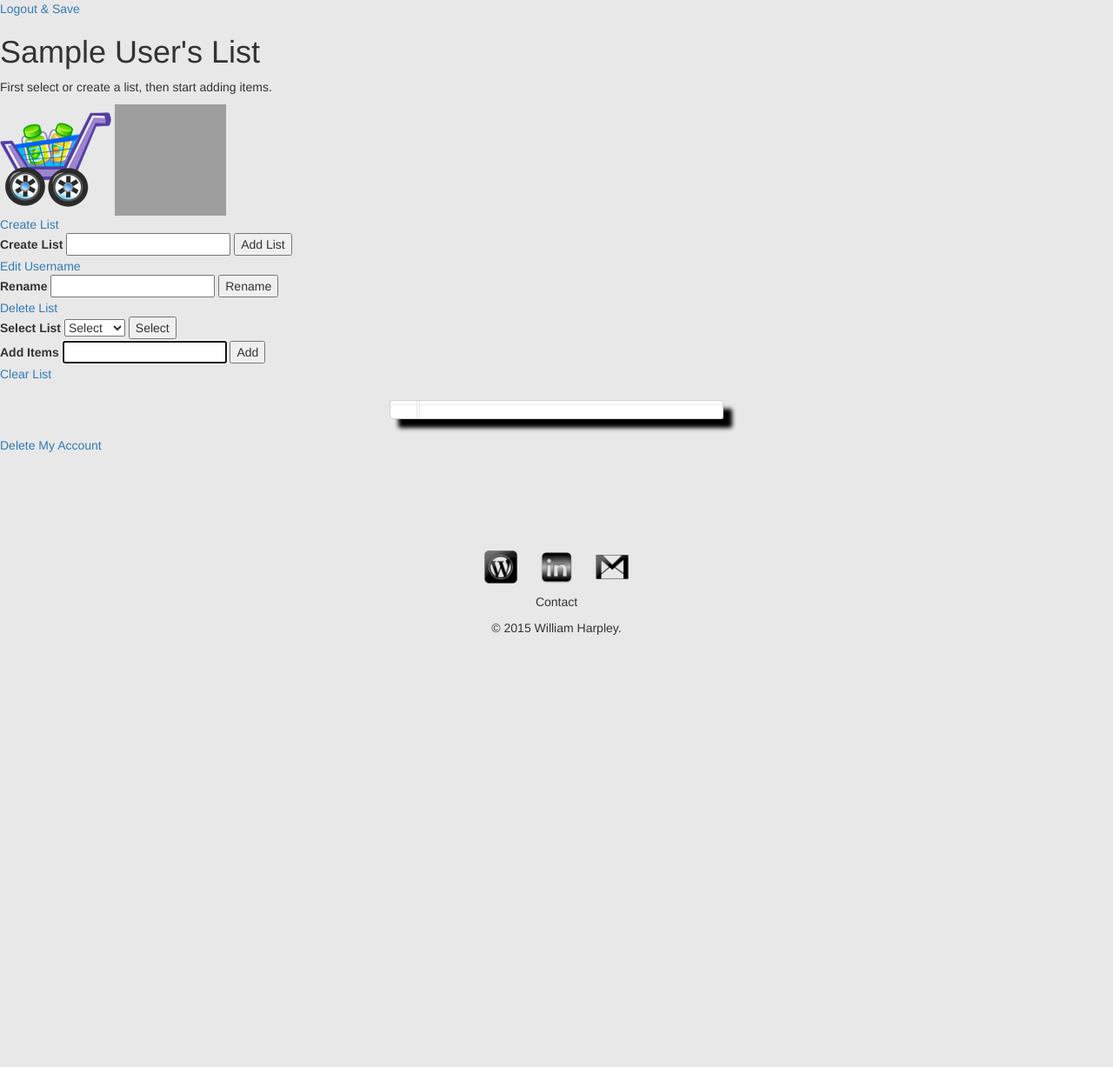
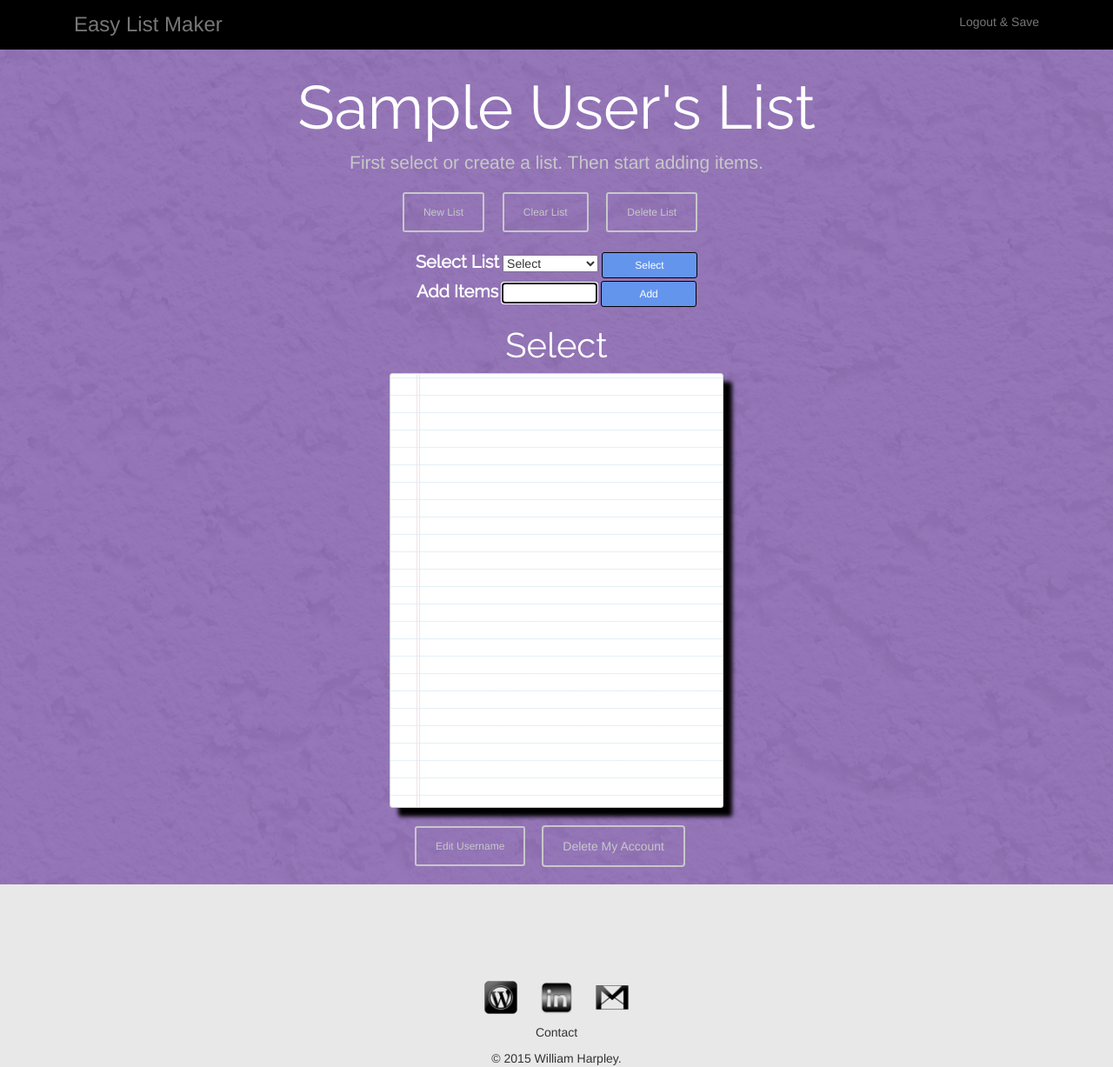
Before and after one commit to wharpley80/shopping-list, a PHP site: page /list/index.php in a window 1280 px wide. Shown: the whole page at 87% size. Before the commit the page ends 800 px from the top, so only its background shows below. Run offline with PHP 8.4, Linux system fonts and the light colour scheme; the visitor is signed in with stand-in values (Sample User, id 1); tables that the repository leaves empty or names only in its code hold one stand-in row (values such as "Sample post"); data that the repository does not hold is empty; some libraries are stand-ins or nearby versions; some web fonts are replaced; grey boxes are pictures that could not be loaded.

Commit message:
Integrated Bootstrap to List Page

```diff
--- a/css/main.css
+++ b/css/main.css
@@ -4,16 +4,37 @@
 body {
   background-color: #e8e8e8;
 }
-/*
-	html {
+
+.list-page {
+  background:
+    linear-gradient(
+      rgba(142, 109, 180, 0.92),
+      rgba(142, 109, 180, 0.92)
+    ),
+    url('../img/15419711-Light-Grey-Wall-Stucco-Texture-Detailed-Natural-Gray-Coarse-Rustic-Textured-Background-Concrete-Copy-Stock-Photo.jpg') no-repeat;
+  background-size: 100%;
+  text-align: center;
+  height: 100%;
+  margin: 55px 0 0 0;
+  padding: 10px 0 20px 0;
+}
+
+html {
 		height: 100%;
-	}
+}
 
-  .top {
-    margin-top: -30px;
-  }
+h1 {
+  font-size: 70px;
+  font-family: 'Raleway', sans-serif;
+  color: #fff;
+}
 
+.list-name {
+  font-size: 40px;
+  font-family: 'Raleway', sans-serif;
+  color: #fff;
 }
+
 /*
   body {
   background: -webkit-linear-gradient(#56A0D3, #CAE1FF); /* For Safari 5.1 to 6.0 */
@@ -154,7 +175,7 @@
   -moz-box-shadow: 10px 10px 5px #000;
   box-shadow: 10px 10px 5px #000;
   width: 30%;
-  height: 100%;
+  height: 500px;
   overflow-y: auto;
 }
 
@@ -173,15 +194,20 @@
 /*****************************
 			INPUT/LINKS
 *****************************/
-/*
+
 label {
-	font-family: 'Lakki Reddy', cursive, sans-serif;
+	font-size: 20px;
+}
+
+.my-label {
+  font-size: 20px;
+  font-family: 'Raleway', sans-serif;
+  color: #fff;
 }
 
 input {
    border-bottom-color: #778899;
-   border-bottom-left-radius: 10px;
-   border-bottom-right-radius: 10px;
+
    border-bottom-style: solid;
    border-bottom-width: 1px;
    border-left-color: #778899;
@@ -191,14 +217,27 @@
    border-right-style: solid;
    border-right-width: 1px;
    border-top-color: #778899;
-   border-top-left-radius: 10px;
-   border-top-right-radius: 10px;
+
    border-top-style: solid;
    border-top-width: 1px;
    margin: 0;
-   width: 10em;
+   width: 110px;
 }
 
+select {
+  width: 110px;
+}
+
+#submit {
+  background-color: #6495ed;
+  border-color: #000;
+}
+
+#submit:hover {
+  background-color: #000;
+  border-color: #000;
+}
+/*
 input[type=submit] {
   background: #778899;
 }
--- a/inc/header.php
+++ b/inc/header.php
@@ -6,5 +6,6 @@
     <link rel="stylesheet" type="text/css" href="<?php echo BASE_URL; ?>css/main.css">
     <link rel="stylesheet" type="text/css" href="<?php echo BASE_URL; ?>css/tooltipster.css" />
     <link href='http://fonts.googleapis.com/css?family=Lakki+Reddy' rel='stylesheet' type='text/css'>
+    <link href='https://fonts.googleapis.com/css?family=Open+Sans:300|Raleway' rel='stylesheet' type='text/css'>
     <meta name="viewport" content="width=device-width">
  </head>
--- a/inc/js/scripts.js
+++ b/inc/js/scripts.js
@@ -180,7 +180,7 @@
 };
 
   // Clears a User's entire list.
-  $('a.clear').on('click', function(event) {
+  $('a#clear').on('click', function(event) {
     event.preventDefault();
 
     if (confirm("Are you sure you want to clear your list?")) {
@@ -221,7 +221,7 @@
 
 // Deletes a Specific List.
 $(function() {
-  $('a.deletelist').on('click', function(event) {
+  $('a#deletelist').on('click', function(event) {
     event.preventDefault();
 
     if (confirm("Are you sure you want to delete this list?")) {
@@ -248,7 +248,7 @@
 
 // Deletes Username from list.
 $(function() {
-  $('a.deletename').on('click', function(event) {
+  $('a#deletename').on('click', function(event) {
     event.preventDefault();
 
     if (confirm("Are you sure you want to delete this shopper?")) {
--- a/list/index.php
+++ b/list/index.php
@@ -94,15 +94,69 @@
 }
 ?>
 <body>
-	<a href="<?php echo BASE_URL; ?>" class="logout">Logout & Save</a>
-  <div class="top">
+	<div class="navbar navbar-default navbar-fixed-top">
+		<div class="container">
+			<h3 class="navbar-text pull-left">Easy List Maker</h3>
+			<a href="<?php echo BASE_URL; ?>" class="navbar-text pull-right">Logout & Save</a>
+		</div>
+	</div>
+	<div class="list-page">
+	  <div class="container">
 	  	<?php
 	    	echo  '<div><span data-id=' . $userid . '>' .
-    '<h1>' . htmlspecialchars(user_name($userid)) . "'s List" . '</span>' . ' ' . '</h1>' . '</div>';?>
-   <p>First select or create a list, then start adding items.</p>
+	    	'<h1>' . htmlspecialchars(user_name($userid)) . "'s List" . '</span>' . ' ' . '</h1>' . '</div>';
+	    ?>
+	   	<p class="lead">First select or create a list. Then start adding items.</p>
+	   	<p class="lead">
+    		<a class="btn btn-default btn-sm" href="#createList" data-toggle="modal">New List</a>
+    		<a class="btn btn-default btn-sm" id="clear" href="">Clear List</a>
+    		<a class="btn btn-default btn-sm"	id="deletelist" href="">Delete List</a>
+    	</p>
 	  </div>
+	  <div class="modal fade modal" id="createList">
+			<div class="modal-dialog modal-sm">
+				<div class="modal-content">
+					<div class="modal-header">
+						<button type="button" class="close" data-dismiss="modal" aria-hidden="true">&times;</button>
+	          <h4 class="modal-title">Enter the name of your new List!</h4>
+					</div>
+					<div class="modal-body">
+						<form class="signin-form" method="POST">
+						  <div class="form-group">
+	              <label for="newlist">List Name</label>
+	              <input type="hidden" name="action" value="newlist">
+						  	<input type="text" class="form-control-sm" name="newlist" id="newlist" autofocus="autofocus" placeholder="List Name">
+						  </div>
+						  <input type="submit" name="signin" class="btn btn-primary" value="Start">
+						</form>
+					</div>
+				</div>
+			</div>
+		</div>
+	  <div class="modal fade modal" id="editName">
+			<div class="modal-dialog modal-sm">
+				<div class="modal-content">
+					<div class="modal-header">
+						<button type="button" class="close" data-dismiss="modal" aria-hidden="true">&times;</button>
+	          <h4 class="modal-title">Enter your new Username.</h4>
+					</div>
+					<div class="modal-body">
+						<form class="signin-form" method="POST">
+						  <div class="form-group">
+	              <label for="rename">Username</label>
+						  	<input type="text" class="form-control-sm" name="rename" id="rename" autofocus="autofocus" placeholder="Username">
+						  </div>
+						  <input type="submit" name="signin" class="btn btn-primary" value="Rename">
+						</form>
+					</div>
+				</div>
+			</div>
+		</div>
+
+    <!--
 	  <img id="shoppingcart2" src="../img/1440454195_Shopping cart.png" width="128" height="109" alt="Shopping Cart">
 		<img id="notepad2" src="../img/1441743044_kwrite.png" width="128" height="128" alt="Notepad">
+
 		<div>
 			<a href="" id="newlist">Create List</a>
 		</div>
@@ -125,12 +179,10 @@
 	    <input type="submit" name="submit" id="submit" value="Rename">
 		</div>
 	  </form>
-	<div>
-		<a href="" class="deletelist">Delete List</a>
-	</div>
+	-->
 		<div id="info">
 	  <form method="POST" action="" class="item-form">
-		<label for="list">Select List</label>
+			<label for="list" class="my-label">Select List</label>
 	    <?php
 	    $cols = $db->prepare('SELECT DISTINCT(list) FROM grocery_item WHERE name_id = ? ORDER BY list ASC');
 	    $cols->bindParam(1,$userid);
@@ -144,21 +196,19 @@
 	      <?php } ?>
 	    </select>
 	    <input type="hidden" name="action" value="list">
-    <input type="submit" name="submit" id="submit" value="Select">
+	    <input type="submit" class="btn btn-primary btn-sm" name="submit" id="submit" value="Select">
 		</div>
 		<div>
-    <label for="grocery">Add Items</label>
+	    <label for="grocery" class="my-label">Add Items</label>
 	    <input type="hidden" name="action" value="additem">
 	    <input type="text" autofocus="autofocus" name="grocery" id="grocery">
-    <input type="submit" name="submit" class="submit" id="submit" value="Add">
+	    <input type="submit" class="btn btn-primary btn-sm" name="submit" id="submit" value="Add">
 	  </form>
 	  </div>
-  <div>
-    <a href="" class="clear">Clear List</a>
-  </div>
 	  <?php
-   echo  '<div><span data-lis=' . json_encode($listname) . '>' .
-   '<h2>' . htmlspecialchars($listname) . '</span>' . ' ' . '</h2>' . '</div>';?>
+	   echo  '<div><span data-lis=' . json_encode($prev) . '>' .
+	   '<h2 class="list-name">' . htmlspecialchars($prev) . '</span>' . ' ' . '</h2>' . '</div>';
+	  ?>
 	  <div class="paper">
 			<ol>
 				<?php
@@ -188,7 +238,9 @@
 				?>
 	  	</ol>
 		</div>
-	<a href="#" class="deletename">Delete My Account</a>
+		<a class="btn btn-default btn-sm"	href="#editName" data-toggle="modal">Edit Username</a>
+		<a href="#" class="btn btn-default btn-md" id="deletename">Delete My Account</a>
+	</div>
 <?php
 include(ROOT_PATH . 'inc/footer.php');
 ?>
```
Also changed, not shown: signin/index.php (+4 -16 lines), img/15419711-Light-Grey-Wall-Stucco-Texture-Detailed-Natural-Gray-Coarse-Rustic-Textured-Background-Concrete-Copy-Stock-Photo.jpg (added). Lines whose indentation alone changed are shown as unchanged.
